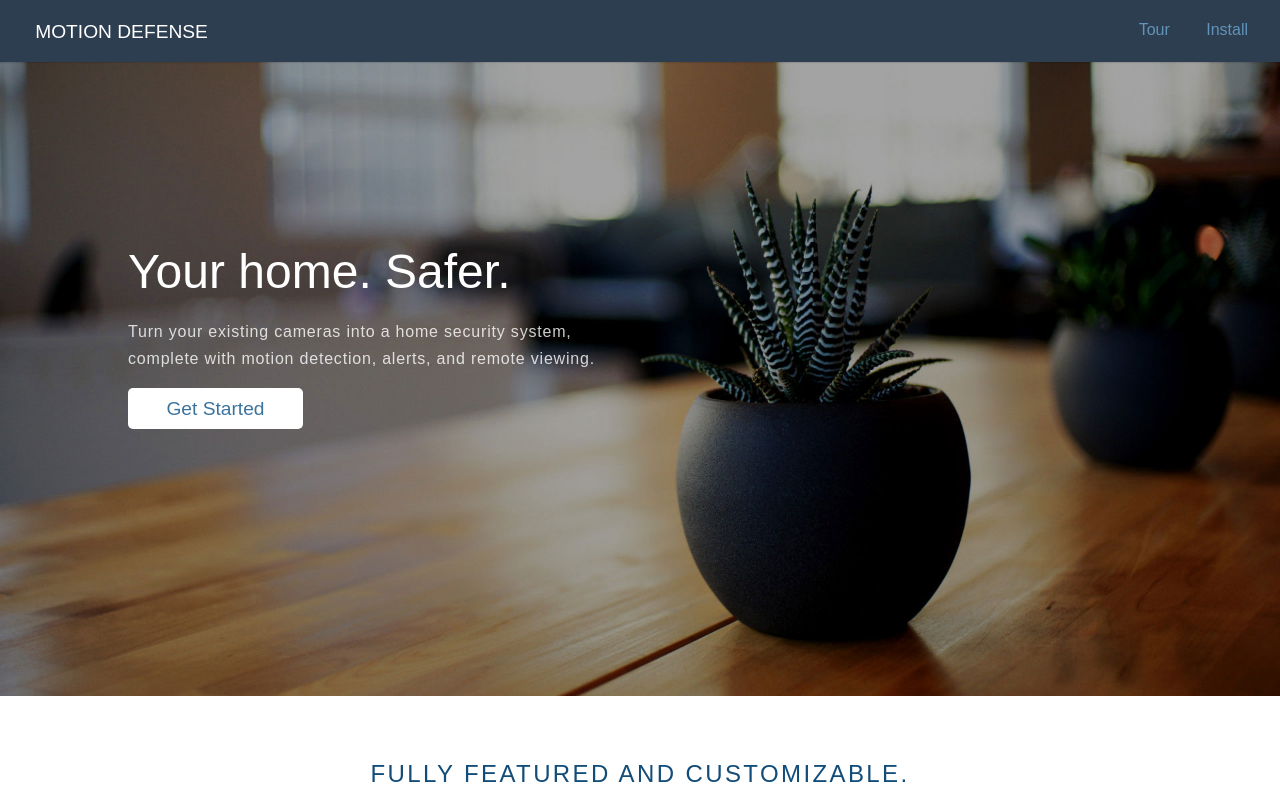
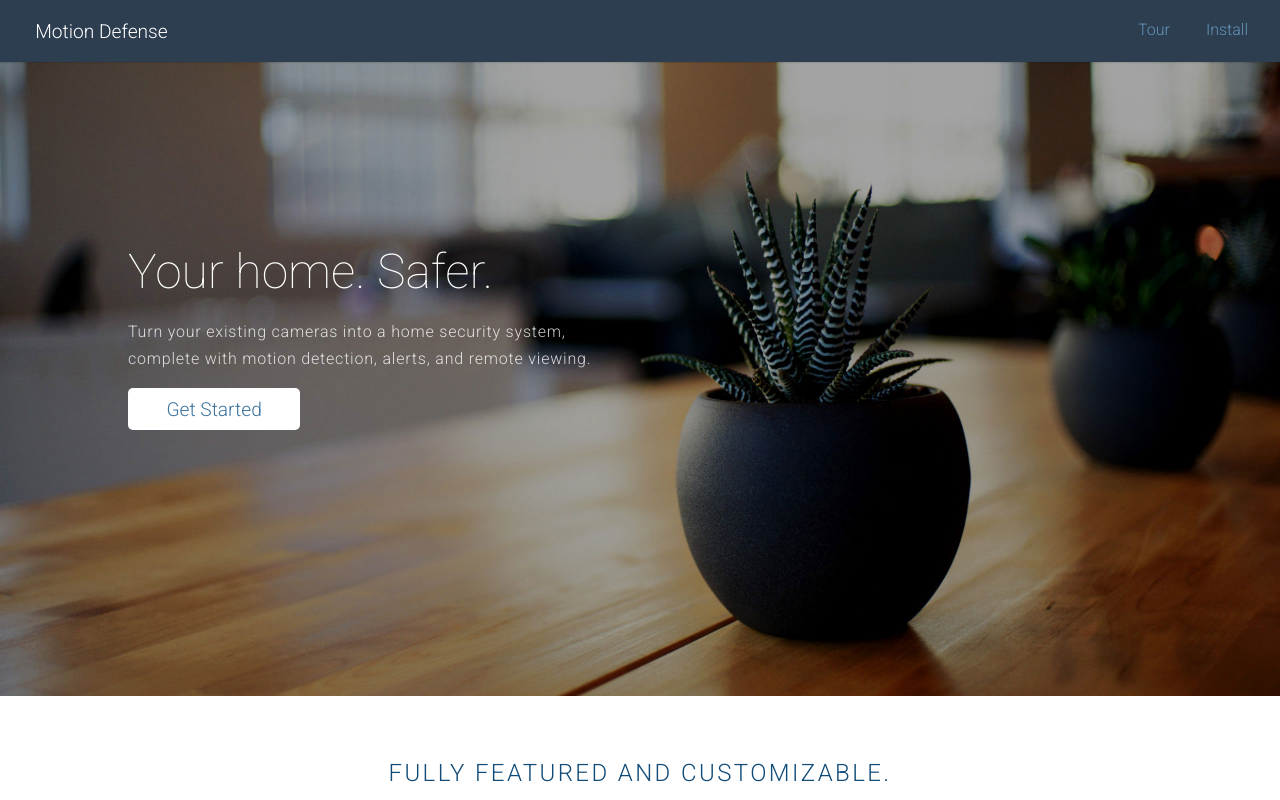
Before and after one commit to chrisyuska/motiondefense, a plain HTML site: page index.html in a window 1280 px wide. Shown: the top 800 px of the page. Drawn offline with nearby package versions, Linux system fonts and the light colour scheme.

Commit message:
testing out new, thin font

```diff
--- a/css/layouts/marketing.css
+++ b/css/layouts/marketing.css
@@ -2,6 +2,8 @@
   -webkit-box-sizing: border-box;
   -moz-box-sizing: border-box;
   box-sizing: border-box;
+  font-family: 'Roboto', sans-serif;
+  font-weight: 300;
 }
 
 
@@ -66,7 +68,6 @@ a:visited, a:active {
  */
 .pure-form label {
   margin: 1em 0 0;
-  font-weight: bold;
   font-size: 100%;
 }
 
@@ -120,8 +121,8 @@ a.pure-button-primary {
 
 .home-menu .pure-menu-heading {
   color: white;
-  font-weight: 400;
   font-size: 120%;
+  text-transform: none;
 }
 
 .home-menu .pure-menu-selected a {
@@ -170,7 +171,6 @@ a.pure-button-primary {
 /* This is the main heading that appears on the blue section */
 .splash-head {
   color: white;
-  font-weight: 100;
 }
 
 /* This is the subheading that appears on the blue section */
@@ -197,7 +197,6 @@ a.pure-button-primary {
 
 /* This is the class used for the main content headers (<h2>) */
 .content-head {
-  font-weight: 400;
   text-transform: uppercase;
   letter-spacing: 0.1em;
   margin: 2em 0 1em;
@@ -275,6 +274,7 @@ a.pure-button-primary {
   }
 
   .splash-head {
+    font-weight: 100;
     font-size: 250%;
   }
 
--- a/index.html
+++ b/index.html
@@ -14,6 +14,7 @@
     <!--<![endif]-->
     <link rel="stylesheet" href="https://maxcdn.bootstrapcdn.com/font-awesome/4.5.0/css/font-awesome.min.css">
     <link rel="stylesheet" href="css/layouts/marketing.css">
+    <link rel="stylesheet" href="https://fonts.googleapis.com/css?family=Roboto:100,300" type="text/css">
     <!--[if lte IE 8]>
       <script type="text/javascript" src="//cdnjs.cloudflare.com/ajax/libs/respond.js/1.4.2/respond.js"></script>
     <![endif]-->
```
